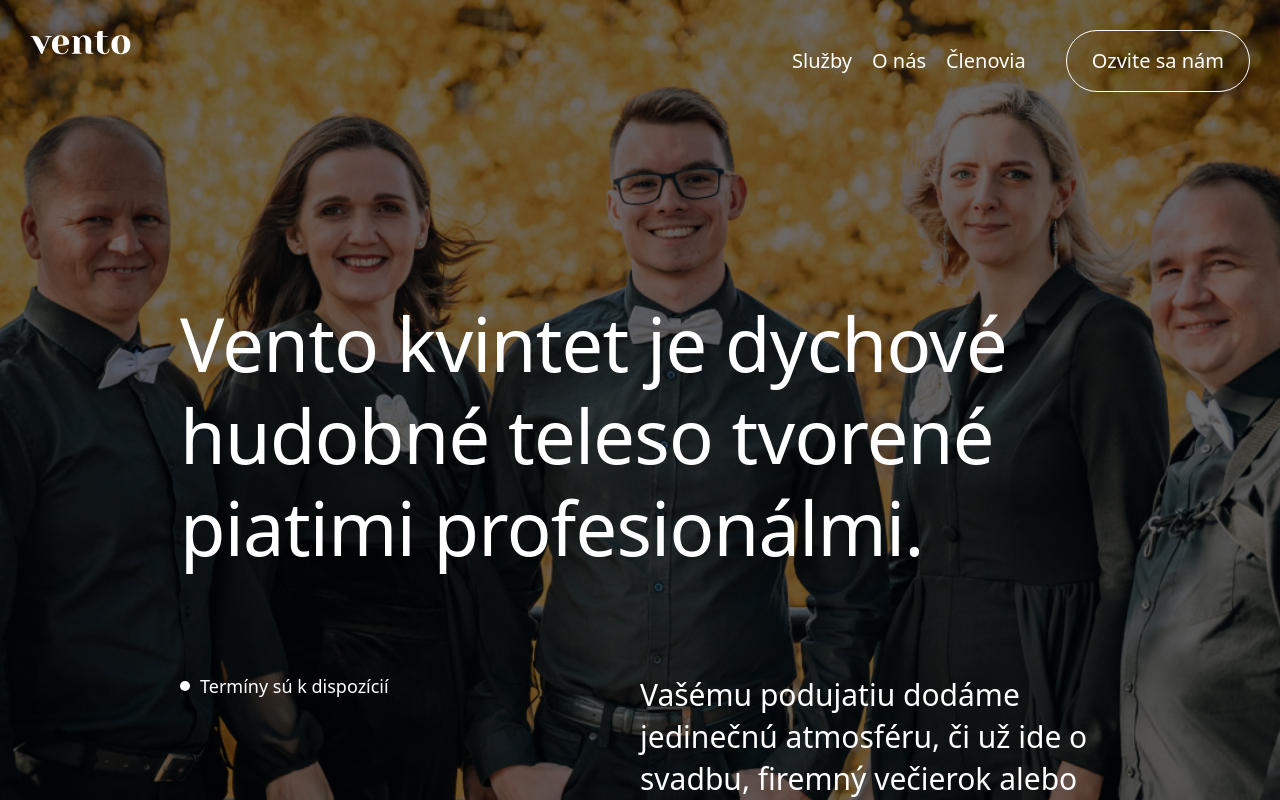
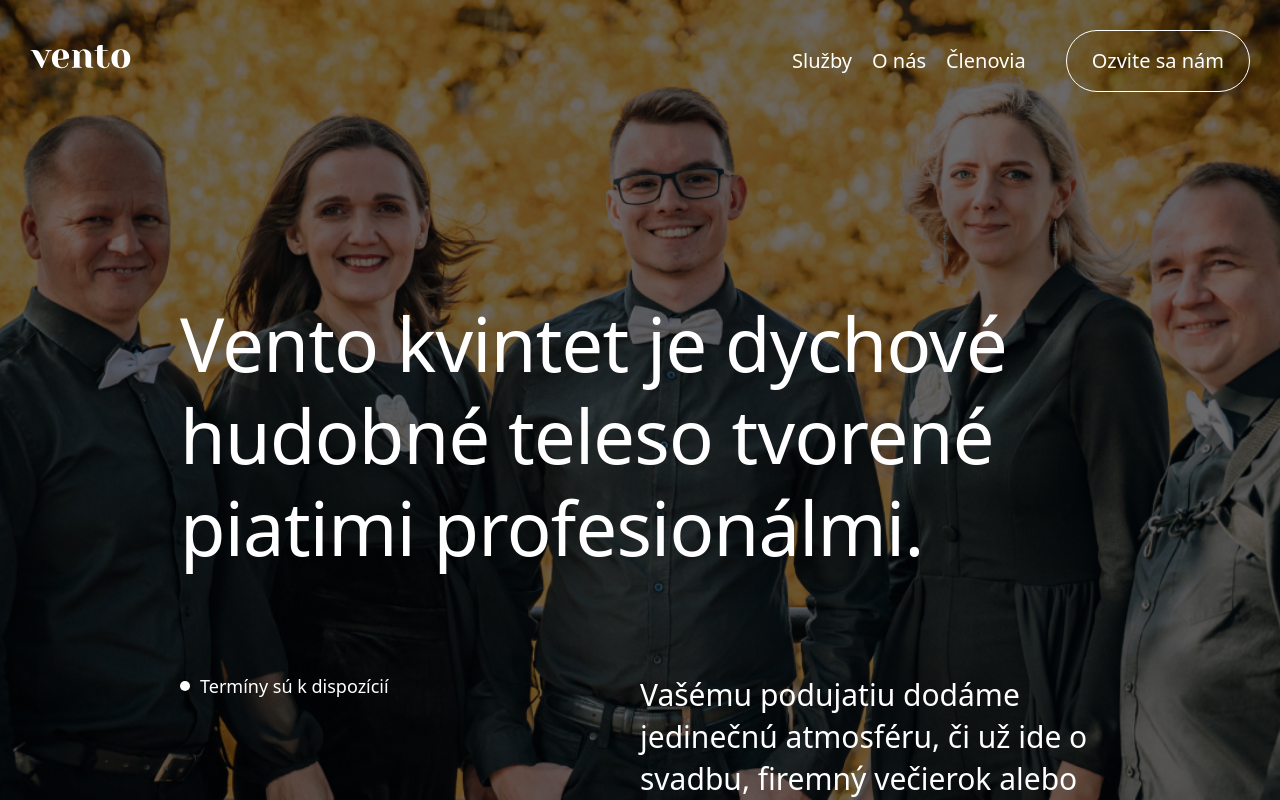
Before and after one commit to Ivanlsko/vento-web, a Vue app: page / in a window 1280 px wide. Shown: the top 800 px of the page. Built offline with nearby package versions, Linux system fonts and the light colour scheme; no server answers.

Commit message:
fix menu handling, add sectionId to button

```diff
--- a/src/components/NavbarBase.vue
+++ b/src/components/NavbarBase.vue
@@ -19,8 +19,8 @@ onUnmounted(() => {
 })
 
 function handleMenu() {
-  this.menuOpened = !this.menuOpened
-  if (this.menuOpened) {
+  menuOpened.value = !menuOpened.value // Update the value of menuOpened directly
+  if (menuOpened.value) {
     document.body.style.overflow = 'hidden'
   } else {
     document.body.style.overflow = 'unset'
@@ -30,9 +30,11 @@ function handleMenu() {
 
 <template>
   <nav v-if="!menuOpened" class="flex justify-between absolute top-0 w-full p-6 text-white">
-    <div id="logo"><img src="../assets/images/vento.svg" alt="logo vento kvintet" /></div>
+    <div id="logo" class="flex-center -mt-2">
+      <img src="../assets/images/vento.svg" alt="logo vento kvintet" />
+    </div>
     <div v-if="windowWidth < 768">
-      <div @click="handleMenu()" class="h-8 w-8">
+      <div @click="handleMenu" class="h-8 w-8">
         <img src="../assets/icons/menu.svg" alt="close menu icon" class="h-full" />
       </div>
     </div>
@@ -40,7 +42,7 @@ function handleMenu() {
       <ul class="flex items-center mr-4">
         <NavbarList></NavbarList>
       </ul>
-      <ButtonBase :content="'Ozvite sa nám'"></ButtonBase>
+      <ButtonBase :content="'Ozvite sa nám'" :sectionId="'message'"></ButtonBase>
     </div>
   </nav>
   <div v-else class="w-full h-screen bg-white fixed top-0 overflow-hidden flex flex-col">
```
